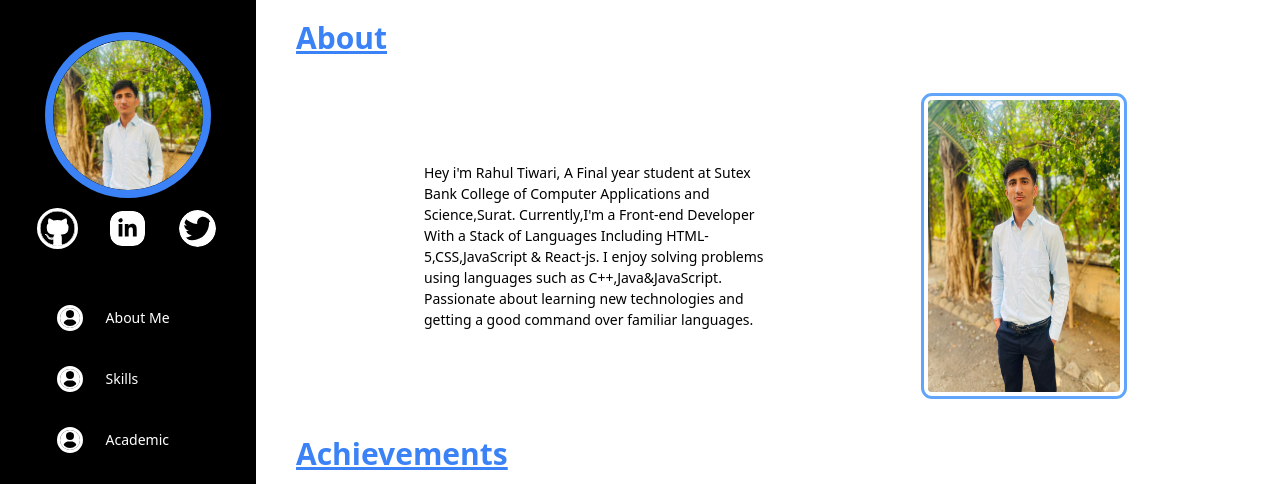
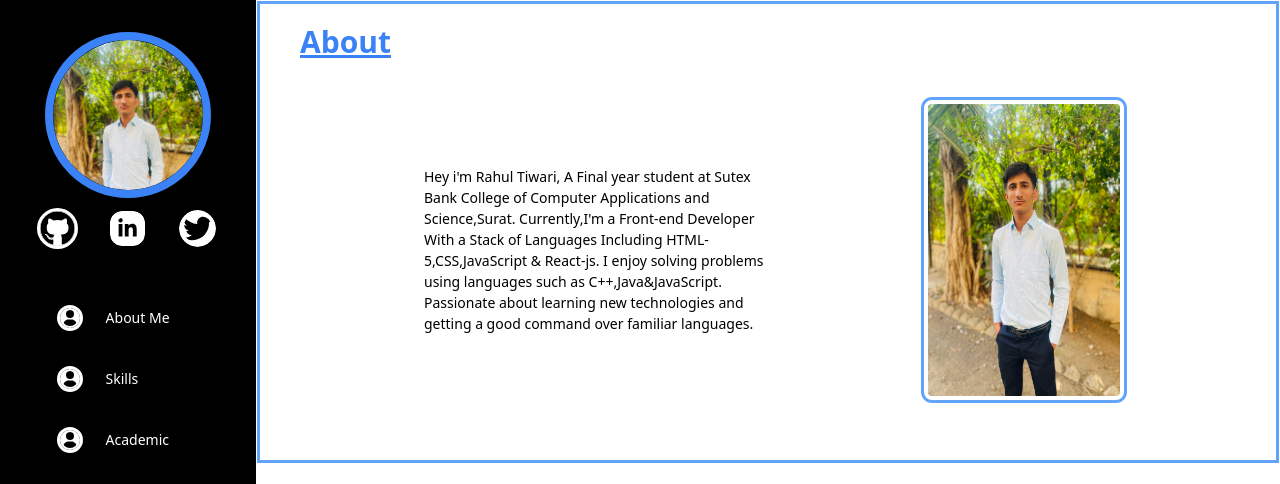
Before and after one commit to rahultiwari1818/portfolio, a React (Create React App) app: page / in a window 1280 px wide. Shown: the top 484 px of the page. Built offline with nearby package versions, Linux system fonts and the light colour scheme.

Commit message:
minor ui changes

```diff
--- a/src/Components/AboutMe.jsx
+++ b/src/Components/AboutMe.jsx
@@ -2,7 +2,7 @@ import React from 'react'
 import profileImg from "../Assests/Images/IMG_3357.jpg";
 export default function AboutMe() {
   return (
-    <div>
+    <div className='p-5 outline outline-blue-400'>
         <h2 className='px-5 font-semibold text-3xl text-blue-500 underline'>About</h2>
         <div className=' block lg:flex justify-center gap-32 items-center p-10'>
             <div className='p-3 lg:w-[30vw] '>
--- a/src/Components/Achievements.jsx
+++ b/src/Components/Achievements.jsx
@@ -8,7 +8,7 @@ import Card from './Card'
 
 export default function Achievements() {
   return (
-    <div className='bg-white'>
+    <div className='bg-white p-5'>
         <h2 className='px-5 font-semibold text-3xl text-blue-500 underline '>Achievements</h2>
         <div className="flex justify-center items-center">
 
--- a/src/Components/MainPage.jsx
+++ b/src/Components/MainPage.jsx
@@ -5,7 +5,7 @@ import AboutMe from './AboutMe'
 export default function MainPage({width}) {
   return (
 	<>
-	<div className={`${width?"w-full":"absolute left-[20vw]"} p-5 h-screen overflow-scroll`}>
+	<div className={`${width?"w-full":"absolute left-[20vw]"} p-1 h-screen overflow-scroll`}>
 		<AboutMe/>
 		<Achievements/>
 	</div>
--- a/src/Components/Sidebar.jsx
+++ b/src/Components/Sidebar.jsx
@@ -12,7 +12,7 @@ export default function Sidebar({show,width}) {
 		show &&     <aside className={`h-screen absolute left-0 bg-black p-10 ${width?"w-[80vw]":" w-[20vw]"} z-50`}>
         <div className=' flex justify-center items-center'>
 
-      <div className='lg:h-[150px] md:h-[100px] md:w-[100px] outline-[8px] outline outline-blue-500 lg:w-[150px] overflow-hidden rounded-full'>
+      <div className='lg:h-[150px] h-[100px] w-[100px] outline-[8px] outline outline-blue-500 lg:w-[150px] overflow-hidden rounded-full'>
             <img src={profilePic} alt="" srcset="" className='rounded-full '/>
       </div>
         </div>
```
